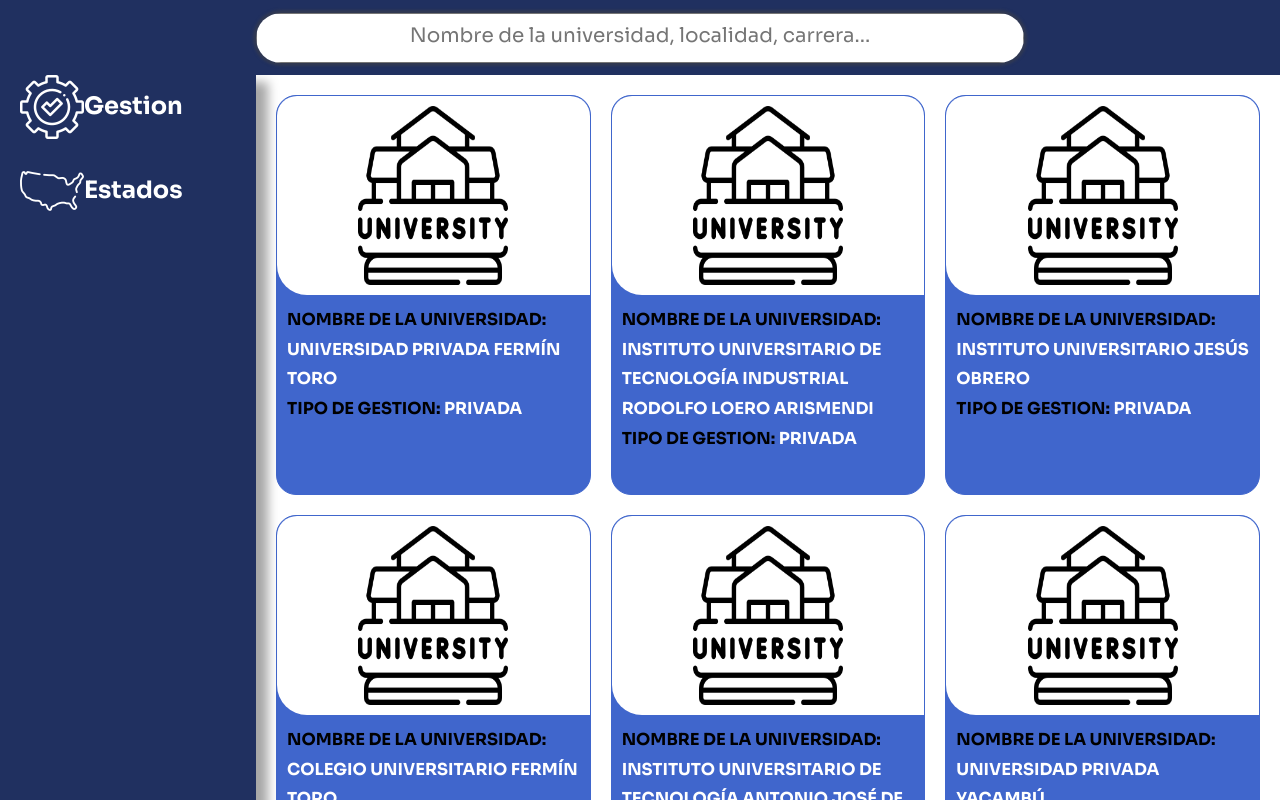
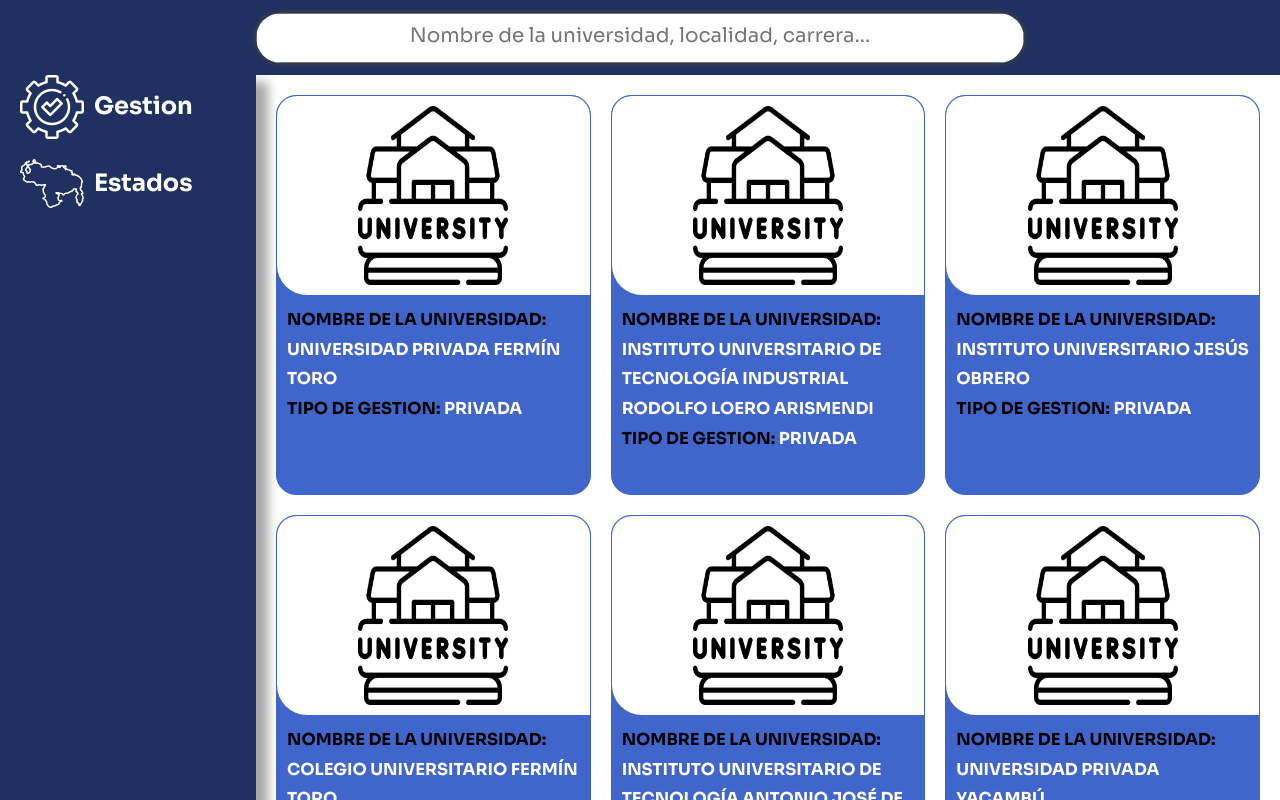
Before and after one commit to AndresBlade/web-scraping-opsu, a React (Vite) app in the folder frontend/: page / in a window 1280 px wide. Built offline with nearby package versions, Linux system fonts and the light colour scheme.

Commit message:
reemplazada imagen de usa por venezuela y mejorado sidebar

```diff
--- a/frontend/src/assets/global.css
+++ b/frontend/src/assets/global.css
@@ -199,6 +199,7 @@ h2 > span {
 .sidebar__flex {
 	display: flex;
 	align-items: center;
+	gap: 1rem;
 }
 .sidebar__hover {
 	overflow-y: scroll;
@@ -239,6 +240,11 @@ h2 > span {
 	.sidebar {
 		width: 30%;
 	}
+}
+
+.sidebar__state-list-img {
+	width: 64px;
+	filter: grayscale(1) invert() contrast(100);
 }
 
 /* University Page */
--- a/frontend/src/components/ui/Sidebar.tsx
+++ b/frontend/src/components/ui/Sidebar.tsx
@@ -1,4 +1,4 @@
-import statesPng from '../../assets/states.png';
+import venezuelaPng from '../../assets/venezuela-border.png';
 import managementPng from '../../assets/management.png';
 import jsonManagementTypes from '../../data/management.json';
 import { ChangeEvent } from 'react';
@@ -52,7 +52,11 @@ const Sidebar = ({
 			</div>
 			<div className="sidebar__hover sidebar__hover-vh">
 				<div className="sidebar__flex">
-					<img src={statesPng} alt="estados" />
+					<img
+						src={venezuelaPng}
+						alt="estados"
+						className="sidebar__state-list-img"
+					/>
 					<h2>Estados</h2>
 				</div>
 				<ul className="principal">
```
Also changed, not shown: frontend/src/assets/venezuela-border.png (added).
